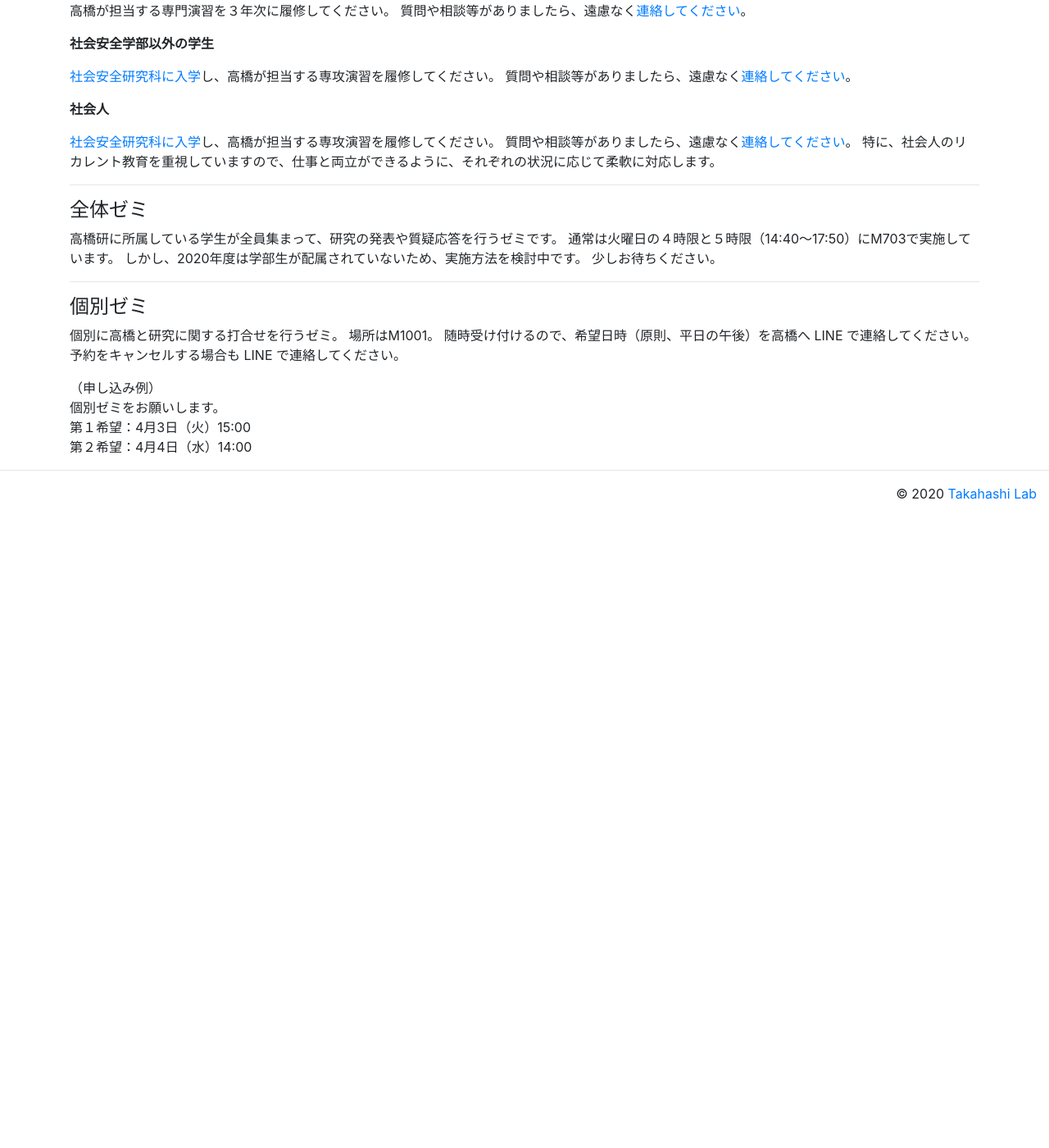
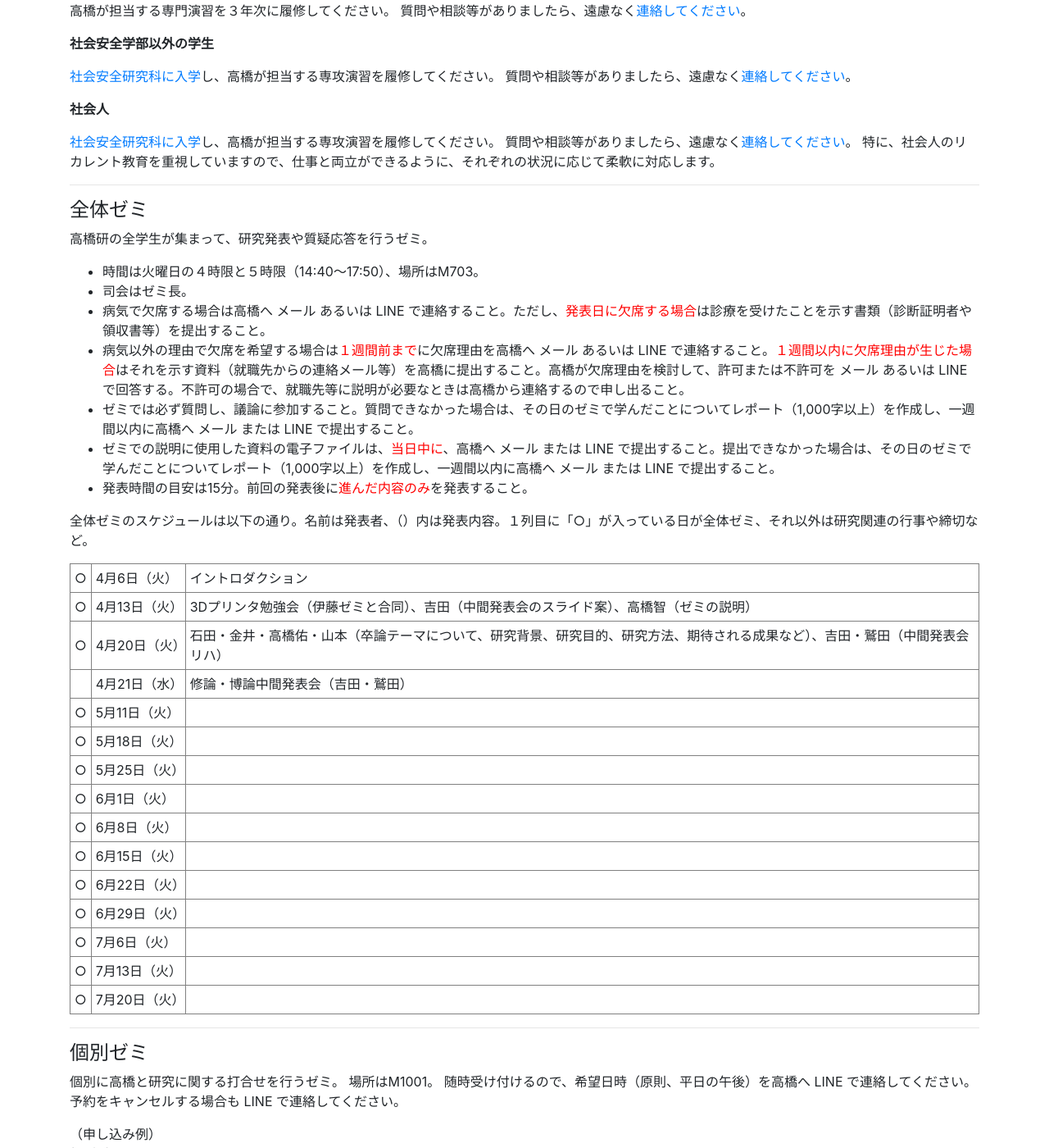
Before and after one commit to tkhslab/tkhslab.github.io, a Jekyll site: the page built from forstudents.md, in a window 1280 px wide and 1400 px high, scrolled down 387 px. Shown: the whole window at 82% size. Built offline with Jekyll 4.4.1, drawn with Linux system fonts in a browser that asks for light colours; nearby versions of some CDN libraries; before the commit the page ends 1017 px from its top, so only the background shows below that.

Commit message:
revise general seminar

```diff
--- a/forstudents.md
+++ b/forstudents.md
@@ -34,10 +34,67 @@ title: For students
 ---
 
 #### 全体ゼミ
-高橋研に所属している学生が全員集まって、研究の発表や質疑応答を行うゼミです。
-通常は火曜日の４時限と５時限（14:40〜17:50）にM703で実施しています。
-しかし、2020年度は学部生が配属されていないため、実施方法を検討中です。
-少しお待ちください。
+高橋研の全学生が集まって、研究発表や質疑応答を行うゼミ。
+
+- 時間は火曜日の４時限と５時限（14:40〜17:50）、場所はM703。
+- 司会はゼミ長。
+- 病気で欠席する場合は高橋へ メール あるいは LINE で連絡すること。ただし、<span style="color: red;">発表日に欠席する場合</span>は診療を受けたことを示す書類（診断証明者や領収書等）を提出すること。
+- 病気以外の理由で欠席を希望する場合は<span style="color: red;">１週間前まで</span>に欠席理由を高橋へ メール あるいは LINE で連絡すること。<span style="color: red;">１週間以内に欠席理由が生じた場合</span>はそれを示す資料（就職先からの連絡メール等）を高橋に提出すること。高橋が欠席理由を検討して、許可または不許可を メール あるいは LINE で回答する。不許可の場合で、就職先等に説明が必要なときは高橋から連絡するので申し出ること。
+- ゼミでは必ず質問し、議論に参加すること。質問できなかった場合は、その日のゼミで学んだことについてレポート（1,000字以上）を作成し、一週間以内に高橋へ メール または LINE で提出すること。
+- ゼミでの説明に使用した資料の電子ファイルは、<span style="color: red;">当日中に</span>、高橋へ メール または LINE で提出すること。提出できなかった場合は、その日のゼミで学んだことについてレポート（1,000字以上）を作成し、一週間以内に高橋へ メール または LINE で提出すること。
+- 発表時間の目安は15分。前回の発表後に<span style="color: red;">進んだ内容のみ</span>を発表すること。
+
+全体ゼミのスケジュールは以下の通り。名前は発表者、（）内は発表内容。１列目に「○」が入っている日が全体ゼミ、それ以外は研究関連の行事や締切など。
+
+<table border="1" cellpadding="5">
+<tbody>
+<tr>
+<td>○</td><td width="115">4月6日（火）</td><td>イントロダクション</td>
+</tr>
+<tr>
+<td>○</td><td>4月13日（火）</td><td>3Dプリンタ勉強会（伊藤ゼミと合同）、吉田（中間発表会のスライド案）、高橋智（ゼミの説明）</td>
+</tr>
+<tr>
+<td>○</td><td>4月20日（火）</td><td>石田・金井・高橋佑・山本（卒論テーマについて、研究背景、研究目的、研究方法、期待される成果など）、吉田・鷲田（中間発表会リハ）</td>
+</tr>
+<tr>
+<td></td><td>4月21日（水）</td><td>修論・博論中間発表会（吉田・鷲田）</td>
+</tr>
+<tr>
+<td>○</td><td>5月11日（火）</td><td></td>
+</tr>
+<tr>
+<td>○</td><td>5月18日（火）</td><td></td>
+</tr>
+<tr>
+<td>○</td><td>5月25日（火）</td><td></td>
+</tr>
+<tr>
+<td>○</td><td>6月1日（火）</td><td></td>
+</tr>
+<tr>
+<td>○</td><td>6月8日（火）</td><td></td>
+</tr>
+<tr>
+<td>○</td><td>6月15日（火）</td><td></td>
+</tr>
+<tr>
+<td>○</td><td>6月22日（火）</td><td></td>
+</tr>
+<tr>
+<td>○</td><td>6月29日（火）</td><td></td>
+</tr>
+<tr>
+<td>○</td><td>7月6日（火）</td><td></td>
+</tr>
+<tr>
+<td>○</td><td>7月13日（火）</td><td></td>
+</tr>
+<tr>
+<td>○</td><td>7月20日（火）</td><td></td>
+</tr>
+</tbody>
+</table>
 
 ---
 
```
